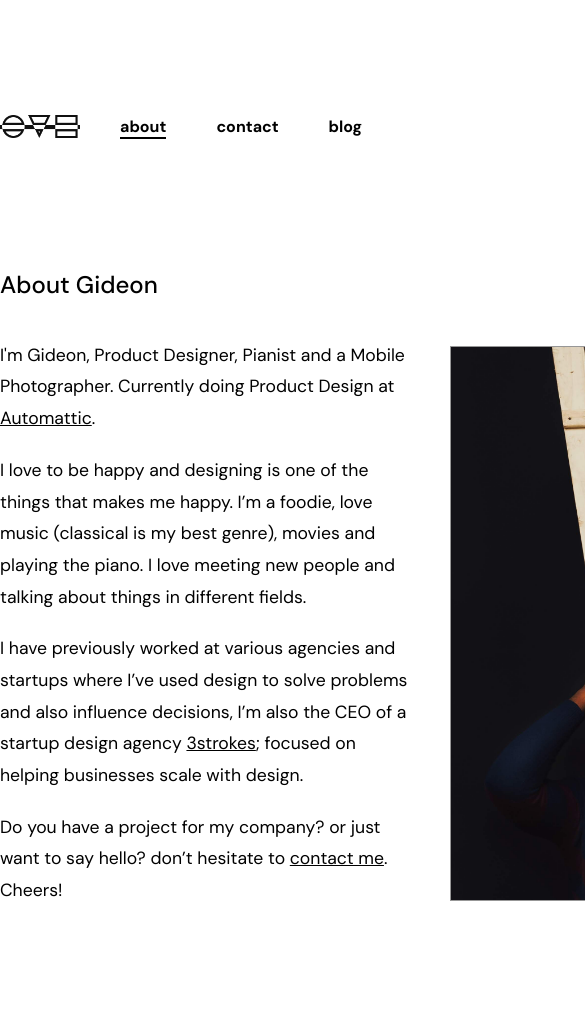
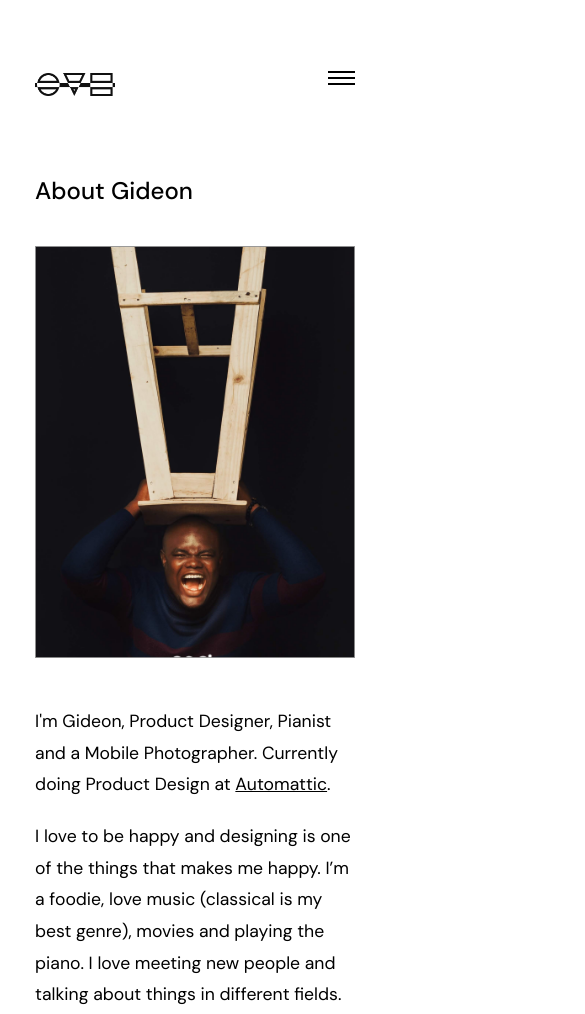
Before and after one commit to iamuchejude/gideonoladimeji.com, a Gatsby site: page /about in a window 390 px wide. Shown: the top 1014 px of the page, 585 px wide, since content can reach past the window. Built offline with nearby package versions, Linux system fonts and the light colour scheme; Gatsby itself is replaced by a stand-in of ours.

Commit message:
working on responsive design

```diff
--- a/src/components/header.js
+++ b/src/components/header.js
@@ -1,10 +1,8 @@
 import React from "react"
 import styled, { css } from 'styled-components';
 import { Link } from "gatsby"
-
 import logo from '../images/logo.png';
 import logoWhite from '../images/logo_white.png';
-
 import Nav from '../components/nav';
 
 const Header = ({ pathname }) => {
@@ -45,10 +43,8 @@ const Container = styled.header`
   align-items: center;
   justify-content: flex-start;
 
-  &::after {
-    content: '';
-    display: 'block';
-    clear: both;
+  @media (max-width: 600px) {
+    justify-content: space-between;
   }
 `;
 
--- a/src/components/layout.css
+++ b/src/components/layout.css
@@ -1,4 +1,3 @@
-/* @import url('https://fonts.googleapis.com/css?family=Lato:400,700&display=swap'); */
 @import url('https://fonts.googleapis.com/css?family=DM+Sans:400,500,700&display=swap');
 
 * {
--- a/src/components/layout.js
+++ b/src/components/layout.js
@@ -34,6 +34,11 @@ const Wrapper = styled.div`
   margin: 10vh auto;
   width: 900px;
 
+  @media (max-width: 920px) {
+    width: 82vw;
+    margin: 5vh auto;
+  }
+
   a,
   a:link,
   a:visited,
@@ -45,6 +50,11 @@ const Wrapper = styled.div`
 
 const Main = styled.main`
   height: calc(100vh - (3 * 10vh));
+  padding: 5em 0;
+
+  @media (max-width: 500px) {
+    padding: 3em 0;
+  }
 `;
 
 export default Layout
--- a/src/components/nav.js
+++ b/src/components/nav.js
@@ -4,6 +4,12 @@ import styled from 'styled-components';
 
 const Nav = ({ menu }) => (
   <NavContainer>
+    <MenuIcon>
+      <MenuBar />
+      <MenuBar />
+      <MenuBar />
+    </MenuIcon>
+
     <Menu>
       {menu.length > 0 && menu.map(item => (
         <Item
@@ -11,20 +17,38 @@ const Nav = ({ menu }) => (
         >
           <Link
             to={item.link}
-            activeStyle={
-              {
-                borderBottom: '2px solid #000',
-              }
-            }
+            activeStyle={{ borderBottom: '2px solid #000' }}
           >{item.name}</Link>
         </Item>
       ))}
     </Menu>
-  </NavContainer >
+  </NavContainer>
 );
 
 const NavContainer = styled.nav`
   height: 100%;
+  position: relative;
+`;
+
+const MenuIcon = styled.a`
+  width: 27px;
+  height: 30px;
+  display: none;
+  position: relative;
+  cursor: pointer;
+
+  @media (max-width: 600px) {
+    display: inline-block;
+  }
+`;
+
+const MenuBar = styled.div`
+  width: 100%;
+  height: 2px;
+  border: 1px solid #000;
+  background: #000;
+  display: block;
+  margin: 4px 0;
 `;
 
 const Menu = styled.ul`
@@ -35,6 +59,10 @@ const Menu = styled.ul`
   align-items: center;
   justify-content: space-between;
   height: 100%;
+
+  @media (max-width: 600px) {
+    display: none;
+  }
 `;
 
 const Item = styled.li`
--- a/src/pages/404.js
+++ b/src/pages/404.js
@@ -1,5 +1,4 @@
 import React from "react";
-
 import Layout from "../components/layout";
 
 const NotFoundPage = () => (
--- a/src/pages/about.js
+++ b/src/pages/about.js
@@ -1,17 +1,15 @@
 import React from 'react';
-import styled from 'styled-components';
+import styled, { css } from 'styled-components';
 import { Link } from 'gatsby';
-
 import Layout from '../components/layout';
-
 import GideonImage from '../images/gideon_one.png';
 
 const About = () => (
   <Layout pathname="/about">
-    <Content>
     <ContentHeader>About Gideon</ContentHeader>
     <Container>
       <Block>
+        <Image src={GideonImage} mobile alt="Gideon" />
         <Text>
           I'm Gideon, Product Designer, Pianist and a Mobile Photographer. Currently doing Product Design at <a href="https://automattic" target="_blank" rel="noreferrer noopener">Automattic</a>.
           </Text>
@@ -30,16 +28,11 @@ const About = () => (
       </Block>
 
       <Block>
-          <Image src={GideonImage} alt="Gideon" />
+        <Image src={GideonImage} deskop alt="Gideon" />
       </Block>
     </Container>
-    </Content>
   </Layout>
 );
-
-const Content = styled.div`
-  padding: 100px 0;
-`;
 
 const ContentHeader = styled.h2`
   font-weight: 500;
@@ -51,26 +44,49 @@ const Container = styled.div`
   grid-gap: 20px;
   margin: 2.5em 0;
 
-  &::after {
-    content: '';
-    display: block;
-    position: absolute;
+  @media (max-width: 600px) {
+    display: block
   }
 `;
 
 const Image = styled.img`
   width: 100%;
   box-sizing: border-box;
+  display: block;
+
+  @media (max-width: 600px) {
+    display: none;
+  }
+
+  ${props => props.mobile && css`
+    display: none;
+    margin: 0 0 3em 0;
+
+    @media (max-width: 600px) {
+      display: block
+    }
+  `}
 `;
 
 const Block = styled.div`
   padding-right: 20px;
+
+  @media (max-width: 600px) {
+    padding: 0;
+    margin: 0;
+  }
 
   &:nth-child(2) {
     width: 450px;
     display: flex;
     align-items: center;
     justify-content: center;
+    padding-right: 0;
+
+    @media (max-width: 600px) {
+      width: 0;
+      margin-right: 0;
+    }
   }
 `;
 
@@ -79,6 +95,10 @@ const Text = styled.p`
   font-size: 1.1em;
   line-height: 1.8em;
   margin: 20px 0;
+
+  @media (max-width: 600px) {
+    font-size: 1.1em;
+  }
 
   &:first-child {
     margin-top: 0;
--- a/src/pages/blog.js
+++ b/src/pages/blog.js
@@ -1,5 +1,4 @@
 import React from 'react';
-
 import Layout from '../components/layout';
 
 const Blog = () => (
```
Also changed, not shown: src/pages/contact.js (+16 -19 lines), src/pages/index.js (+10 -8 lines). Lines whose indentation alone changed are shown as unchanged.
